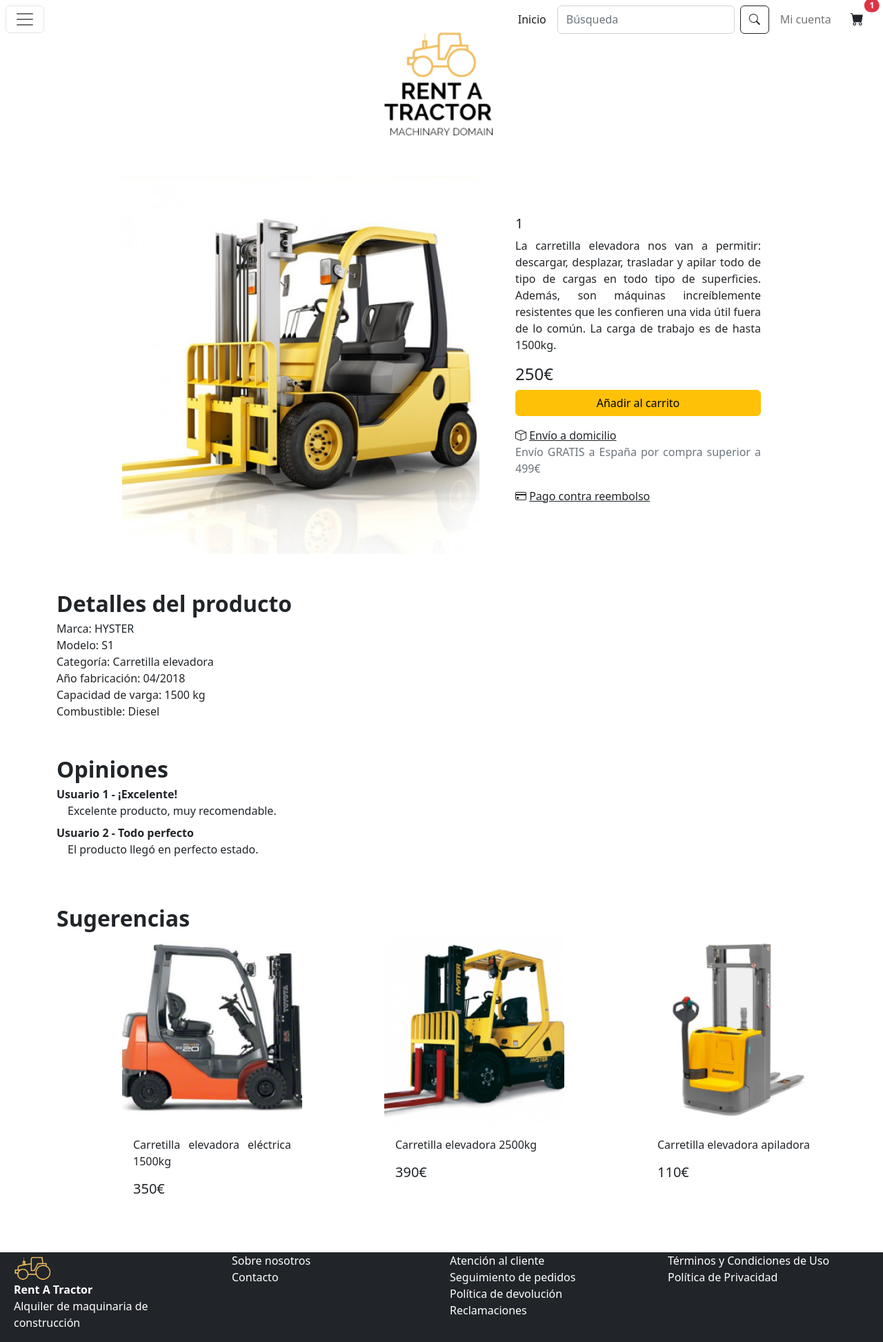
After one commit to marsamber/PGPI, a Django app: page /producto/1 in a window 1280 px wide. The commit adds this page. Shown: the whole page at 69% size. Run offline with Django 4.2, Linux system fonts and the light colour scheme.

Commit message:
Productos

```diff
--- /dev/null
+++ b/code/rentATractor/app/templates/producto.html
@@ -0,0 +1,71 @@
+{% extends 'master.html' %} {% block contenido %}
+<div class="row mt-5 justify-content-center">
+    <div class="col-md-6">
+        <img src="../../media/carretilla2.png" class="img-fluid" alt={{nombre}}>
+    </div>
+    <div class="col-md-4 my-auto">
+        <h5>{{nombre}}</h5>
+        <p>La carretilla elevadora nos van a permitir: descargar, desplazar, trasladar y apilar todo de tipo de cargas
+            en todo tipo de superficies. Además, son máquinas increíblemente resistentes que les confieren una vida útil
+            fuera de lo común. La carga de trabajo es de hasta 1500kg.</p>
+        <h4>250€</h4>
+        <button class="btn btn-warning w-100" onclick="alert('Producto añadido al carrito')">Añadir al carrito</button>
+        <p class="mt-3 mb-0"><i class="bi bi-box"></i> <span class="text-decoration-underline">Envío a domicilio</span></p>
+        <p class="text-muted">Envío GRATIS a España por compra superior a 499€</p>
+        <p class="mt-3"><i class="bi bi-credit-card"></i> <span class="text-decoration-underline">Pago contra
+                reembolso</span></p>
+    </div>
+</div>
+<div class="row mt-5">
+    <div class="col-md">
+        <strong style="font-size: xx-large">Detalles del producto</strong><br />
+        <span>Marca: HYSTER </span><br />
+        <span>Modelo: S1</span> <br />
+        <span>Categoría: Carretilla elevadora</span> <br />
+        <span>Año fabricación: 04/2018</span> <br />
+        <span>Capacidad de varga: 1500 kg</span> <br />
+        <span>Combustible: Diesel</span>
+    </div>
+</div>
+<div class="row mt-5">
+    <div class="col-md">
+        <strong style="font-size: xx-large">Opiniones</strong><br />
+        <dl>
+            <dt>Usuario 1 - ¡Excelente!</dt>
+            <dd class="ms-3">Excelente producto, muy recomendable.</dd>
+            <dt>Usuario 2 - Todo perfecto</dt>
+            <dd class="ms-3">El producto llegó en perfecto estado.</dd>
+        </dl>
+    </div>
+</div>
+<div class="row mt-5">
+    <strong style="font-size: xx-large;">Sugerencias</strong>
+    <div class="col-md-3 offset-md-1">
+        <div class="card border-0">
+            <img src="../../media/carretilla1.png" role="button" class="card-img-top" alt="Carretilla elevadora eléctrica 1500kg" onclick="location.href='/producto/Carretilla elevadora eléctrica 1500kg'">
+            <div class="card-body">
+                <p class="card-text">Carretilla elevadora eléctrica 1500kg</p>
+                <h5 class="card-title">350€</h5>
+            </div>
+          </div>
+    </div>
+    <div class="col-md-3 offset-md-1">
+        <div class="card border-0">
+            <img src="../../media/carretilla4.png" role="button" class="card-img-top" alt="Carretilla elevadora 2500kg" onclick="location.href='/producto/Carretilla elevadora 2500kg'">
+            <div class="card-body">
+                <p class="card-text">Carretilla elevadora 2500kg</p>
+                <h5 class="card-title">390€</h5>
+            </div>
+          </div>
+    </div>
+    <div class="col-md-3 offset-md-1">
+        <div class="card border-0">
+            <img src="../../media/carretilla5.png" role="button" class="card-img-top" alt="Carretilla elevadora apiladora" onclick="location.href='/producto/Carretilla elevadora apiladora'">
+            <div class="card-body">
+                <p class="card-text">Carretilla elevadora apiladora</p>
+                <h5 class="card-title">110€</h5>
+            </div>
+          </div>
+    </div>
+</div>
+{% endblock %}
--- a/code/rentATractor/app/views.py
+++ b/code/rentATractor/app/views.py
@@ -8,6 +8,10 @@ def index(request):
 def catalogo(request, categoria):
     print(categoria)
     return render(request, 'catalogo.html', {'categoria': categoria, 'STATIC_URL':settings.STATIC_URL})
+
+def producto(request, nombre):
+    print(nombre)
+    return render(request, 'producto.html', {'nombre': nombre, 'STATIC_URL':settings.STATIC_URL})
 
 def cesta(request):
     return render(request, 'cesta.html')
--- a/code/rentATractor/rentATractor/urls.py
+++ b/code/rentATractor/rentATractor/urls.py
@@ -24,6 +24,7 @@ urlpatterns = [
     path('admin/', admin.site.urls),
     path('', views.index),
     path('catalogo/<str:categoria>',views.catalogo),
+    path('producto/<str:nombre>',views.producto),
     path('cesta/', views.cesta),
     path('domicilioPago/', views.domicilioPago),
     path('datosPago/', views.datosPago),
```
Also changed, not shown: code/rentATractor/app/templates/catalogo.html (+5 -5 lines), code/rentATractor/media/carretilla2.png, 1 other file.
